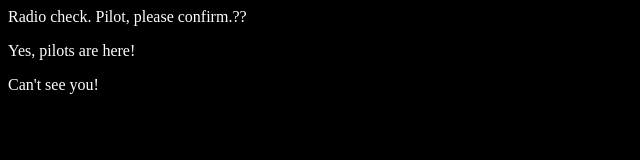
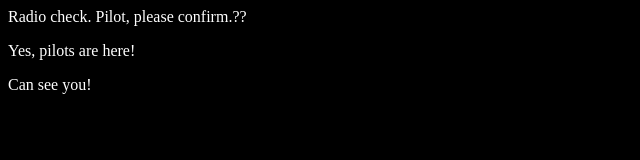
Before and after one commit to MusaddiqManzoor/communication-log, a plain HTML site: page index.html in a window 1280 px wide. Shown: the full height of the page, 0-640 px from the left. Drawn offline with Linux system fonts and the light colour scheme.

```diff
--- a/index.html
+++ b/index.html
@@ -5,6 +5,6 @@
    <body>
       <p>Radio check. Pilot, please confirm.??</p>
       <p>Yes, pilots are here!</p>
-      <p>Can't see you!</p>
+      <p>Can see you!</p>
    </body>
 </html>
```
